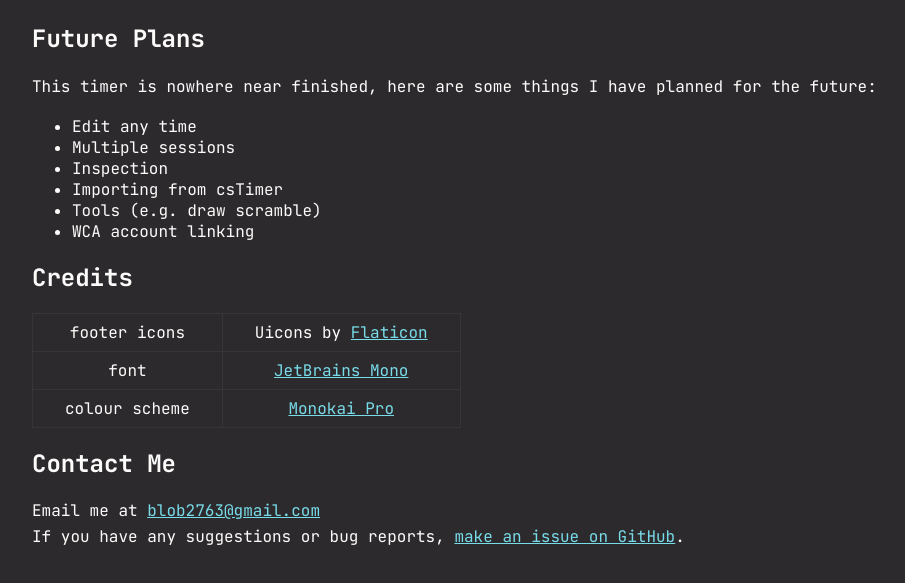
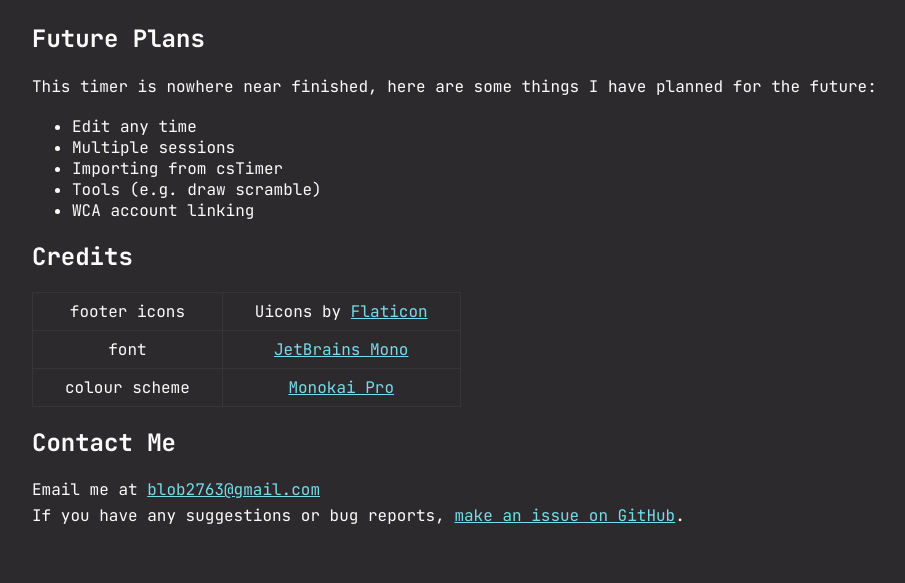
Before and after one commit to Blob2763/monotimer, a plain HTML site: page info/index.html in a window 1280 px wide. Shown: the part 69-652 px from the top of the page, without its empty margins (168-1073 px from the left). Drawn offline with nearby package versions, Linux system fonts and the light colour scheme.

Commit message:
icr what i changed

```diff
--- a/info/index.html
+++ b/info/index.html
@@ -30,7 +30,6 @@
         <ul>
             <li>Edit any time</li>
             <li>Multiple sessions</li>
-            <li>Inspection</li>
             <li>Importing from csTimer</li>
             <li>Tools (e.g. draw scramble)</li>
             <li>WCA account linking</li>
```
Also changed, not shown: index.js (+6 -6 lines).
